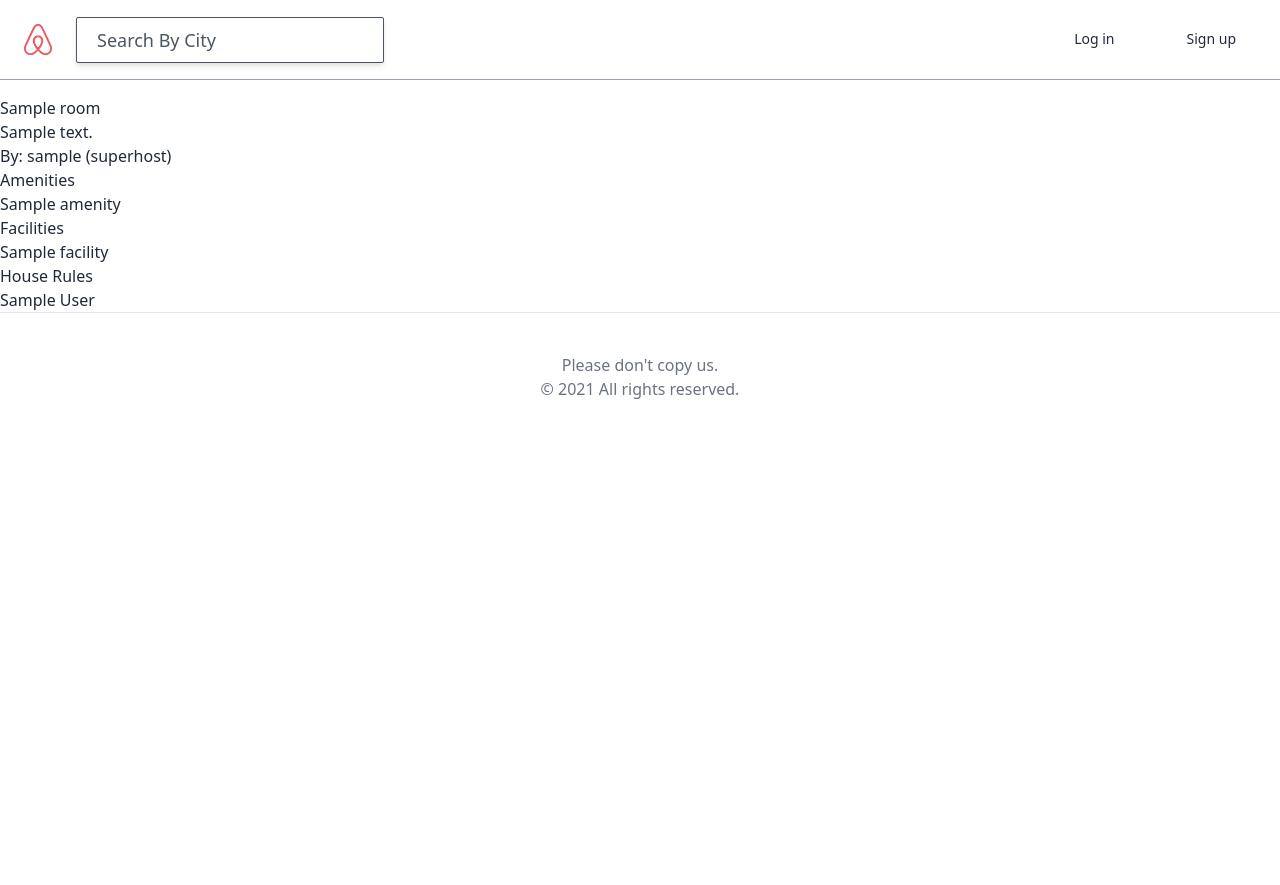
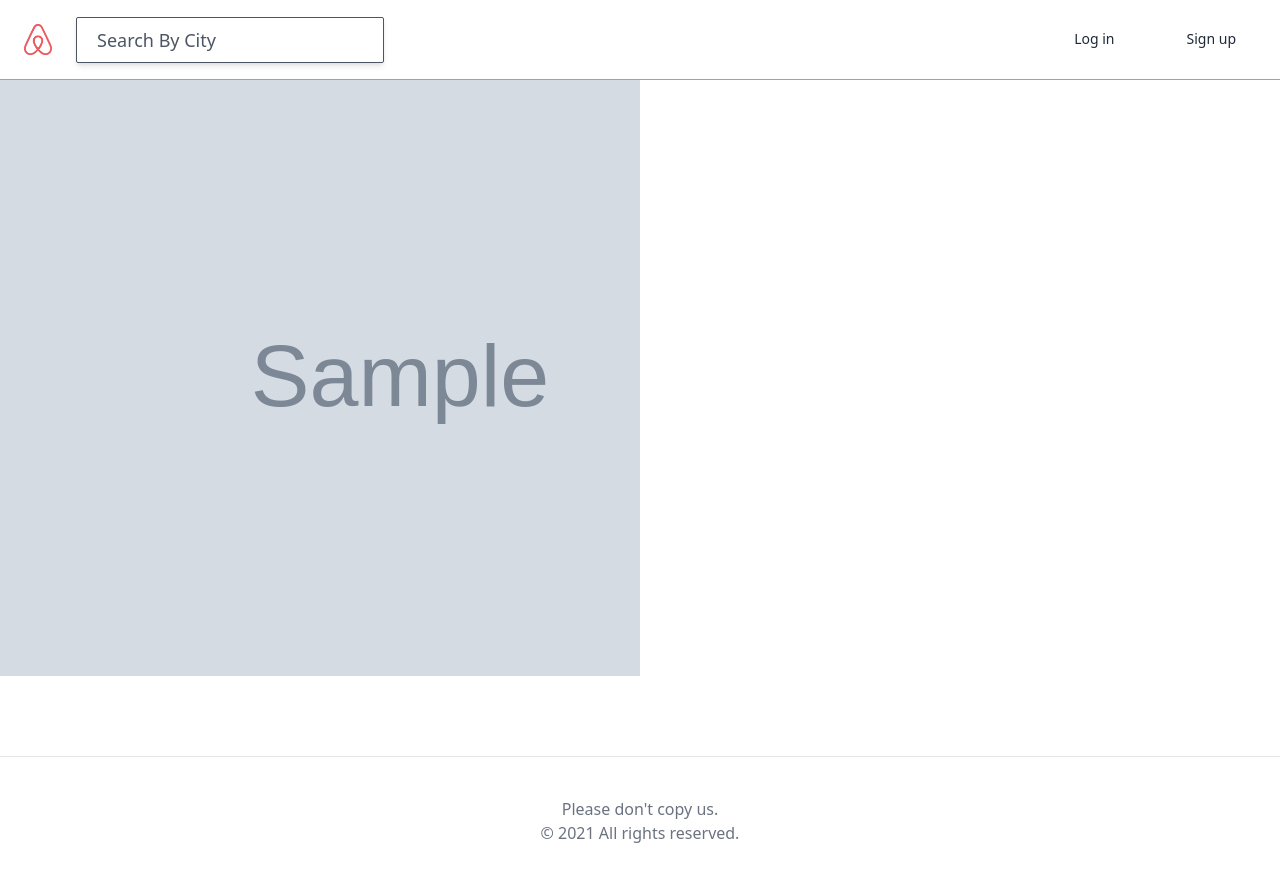
Before and after one commit to hds2g/airbnb-clone, a Django app: template templates/rooms/room_detail.html in a window 1280 px wide. Before the commit the page ends 399 px from the top, so only its background shows below. Run offline with Django 3.2, Linux system fonts and the light colour scheme; tables that the repository leaves empty hold one stand-in row (values such as "Sample post"); the template is opened without the code that fills it: values that come from a table or form of the project are taken from there, most other values are stand-ins (such as "Sample title", 1, 10 or a date in 2020); grey boxes marked "Sample" are stand-in pictures; style sheets or scripts are compiled from the project's sources; parts of the project's set-up code (start-up, migrations or seed data) failed here and were passed over; some libraries are stand-ins or nearby versions.

Commit message:
Room: Photo Grid

```diff
--- a/rooms/models.py
+++ b/rooms/models.py
@@ -110,3 +110,7 @@ class Room(core_models.TimeStampedModel):
     def first_photo(self):
         (photo,) = self.photos.all()[:1]  # get first array
         return photo.file.url
+
+    def get_next_four_photos(self):
+        photos = self.photos.all()[1:5]
+        return photos
--- a/templates/rooms/room_detail.html
+++ b/templates/rooms/room_detail.html
@@ -6,35 +6,13 @@
 {% endblock page_title %}
 
 {% block content %}
-
-<div>
-    <h1>{{room.name}}</h1>
-    <h3>{{room.description}}</h3>
-</div>
-<div>
-    <h2>By: <a href="{{room.host.get_absolute_url}}">{{room.host.username}}</a>
-    {% if room.host.superhost %}
-        (superhost)
-    {% endif %}
-    </h2>
-    <h3>Amenities</h3>
-    <ul>
-    {% for a in room.amenities.all  %}
-        <li>{{a}}</li>
-    {% endfor %}
-    </ul>
-    <h3>Facilities</h3>
-    <ul>
-    {% for a in room.facilities.all  %}
-        <li>{{a}}</li>
-    {% endfor %}
-    </ul>
-    <h3>House Rules</h3>
-    <ul>
-    {% for a in room.house_rules.all  %}
-        <li>{{a}}</li>
-    {% endfor %}
-    </ul>
-</div>
+    <div class="-mt-5 container max-w-full h-75vh flex mb-20">
+        <div class="h-full w-1/2 bg-cenger bg-cover" style="background-image:url({{room.first_photo}})"></div>
+        <div class="h-hull w-1/2 flex flex-wrap">
+            {% for photo in room.get_next_four_photos %}
+                <div style="background-image:url({{photo.file.url}})" class="w-1/2 h-auto bg-cover bg-center border-gray-700 border"></div>
+            {% endfor %}
+        </div>
+    </div>
 
 {% endblock content %}
--- a/users/views.py
+++ b/users/views.py
@@ -237,8 +237,8 @@ class UpdateProfileView(mixins.LoggedInOnlyView, SuccessMessageMixin, UpdateView
 
 
 class UpdatePasswordView(
+    mixins.LoggedInOnlyView,
     mixins.EmailLoginOnlyView,
-    mixins.LoggedInOnlyView,
     SuccessMessageMixin,
     PasswordChangeView,
 ):
```
